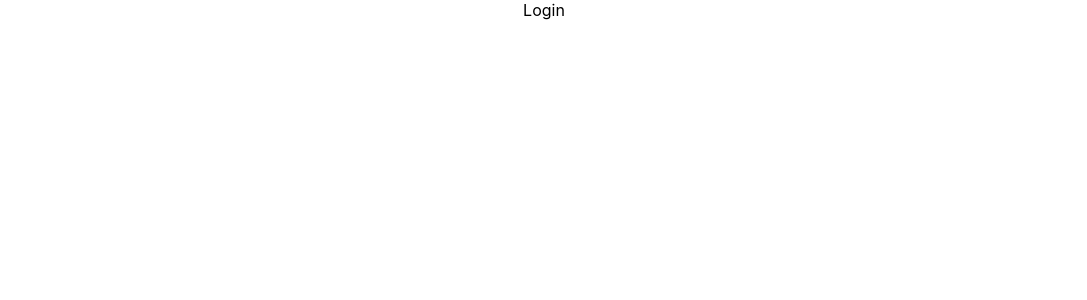
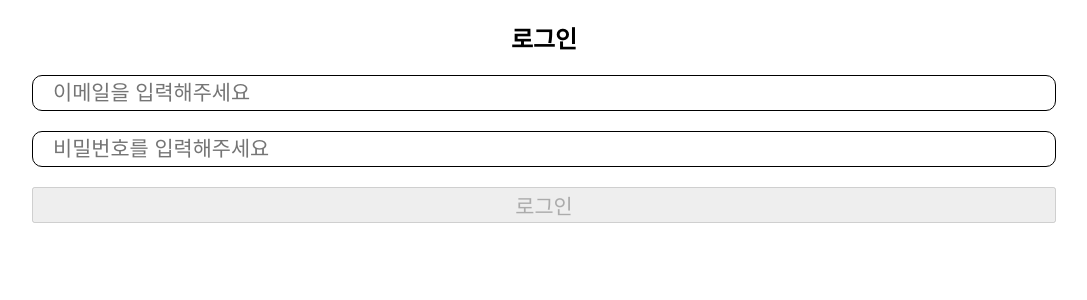
Before and after one commit to ShineTiger/wanted-pre-onboarding-frontend, a React (Create React App) app: page /login in a window 1280 px wide. Shown: the top 300 px of the page, without its empty margins (96-1183 px from the left). Built offline with nearby package versions, Linux system fonts and the light colour scheme.

Commit message:
:sparkles: 로그인, 토큰유무확인 구현
Login - 로그인 페이지 \RequireAuth - 토큰유무확인 \로그인이 정상적으로 처리되면 todo로 이동하고, RequireAuth를 통해서 로그인한 유저만 todo페이지에 진입할 수 있습니다

```diff
--- a/src/App.tsx
+++ b/src/App.tsx
@@ -5,6 +5,8 @@ import { Route, Routes } from "react-router-dom";
 
 import Signup from "./pages/Signup";
 import Login from "./pages/Login";
+import RequireAuth from "./components/RequireAuth";
+import Todos from "./pages/Todos";
 
 function App() {
   return (
@@ -12,6 +14,9 @@ function App() {
       <Routes>
         <Route path="/" element={<Signup />}></Route>
         <Route path="/login" element={<Login />}></Route>
+        <Route element={<RequireAuth />}>
+          <Route path="/todo" element={<Todos />} />
+        </Route>
       </Routes>
     </div>
   );
--- /dev/null
+++ b/src/components/RequireAuth.tsx
@@ -0,0 +1,30 @@
+import React from "react";
+import { Navigate, Outlet } from "react-router";
+
+const RequireAuth = () => {
+  const TOKEN_KEY = "access_token";
+
+  const getTokenValue = (tokenKey: string) => {
+    const tokenValue = localStorage.getItem(tokenKey);
+    return tokenValue;
+  };
+
+  //발급받은 토큰의 타입을 확인하고 빈값이 아닌지 확인하는 함수
+  const isLogined = (getTokenValue: string | null) => {
+    if (typeof getTokenValue === "string" && getTokenValue.length > 0) {
+      return true;
+    }
+  };
+
+  return (
+    <>
+      {isLogined(getTokenValue(TOKEN_KEY)) ? (
+        <Outlet />
+      ) : (
+        <Navigate to="/" replace={true} />
+      )}
+    </>
+  );
+};
+
+export default RequireAuth;
--- a/src/pages/Login.tsx
+++ b/src/pages/Login.tsx
@@ -1,7 +1,90 @@
-import React from "react";
+import React, { useEffect, useState } from "react";
+import { useNavigate } from "react-router-dom";
+import instance from "../api/instance";
+import { UserProfileForm } from "../components/UI/UserProfileForm.style";
 
 const Login = () => {
-  return <div>Login</div>;
+  const [profile, setProfile] = useState<ProfileType>({
+    email: "",
+    password: "",
+  });
+
+  const [validation, setValidation] = useState<ProfileValidation>({
+    email: false,
+    password: false,
+  });
+
+  //유효성검사에 사용되는 정규식표현
+  const emailRegex = /^[A-Za-z0-9_\.\-]+@[A-Za-z0-9\-]+\.[A-Za-z0-9\-]+/;
+  const passwordRegex = /.{8,}/;
+
+  const navigate = useNavigate();
+
+  //유효성검사
+  const validationHandler = (e: React.ChangeEvent<HTMLInputElement>) => {
+    const { name, value } = e.target;
+    setProfile({ ...profile, [name]: value });
+
+    if (name === "email") {
+      emailRegex.test(value)
+        ? setValidation({ ...validation, email: true })
+        : setValidation({ ...validation, email: false });
+    } else if (name === "password") {
+      passwordRegex.test(value)
+        ? setValidation({ ...validation, password: true })
+        : setValidation({ ...validation, password: false });
+    }
+  };
+
+  const submitSignupForm = (e: React.FormEvent<HTMLFormElement>) => {
+    e.preventDefault();
+    instance
+      .post("/auth/signin", profile)
+      .then((res) => {
+        console.log(res.data.access_token);
+        if (res.statusText === "OK") {
+          localStorage.setItem("access_token", res.data.access_token);
+          navigate("/todo");
+        }
+      })
+      .catch((err) => {
+        alert("오류가 발생했습니다");
+      });
+  };
+  useEffect(() => {
+    console.log(profile);
+  });
+
+  return (
+    <>
+      <h2>로그인</h2>
+      <UserProfileForm onSubmit={submitSignupForm}>
+        <input
+          type="email"
+          id="email"
+          name="email"
+          placeholder="이메일을 입력해주세요"
+          required
+          onChange={validationHandler}
+        ></input>
+        <input
+          type="password"
+          id="password"
+          name="password"
+          placeholder="비밀번호를 입력해주세요"
+          required
+          onChange={validationHandler}
+        ></input>
+
+        <button
+          type="submit"
+          disabled={validation.email && validation.password ? false : true}
+        >
+          로그인
+        </button>
+      </UserProfileForm>
+    </>
+  );
 };
 
 export default Login;
--- /dev/null
+++ b/src/pages/Todos.tsx
@@ -0,0 +1,7 @@
+import React from "react";
+
+const Todos = () => {
+  return <div>Todos</div>;
+};
+
+export default Todos;
```
